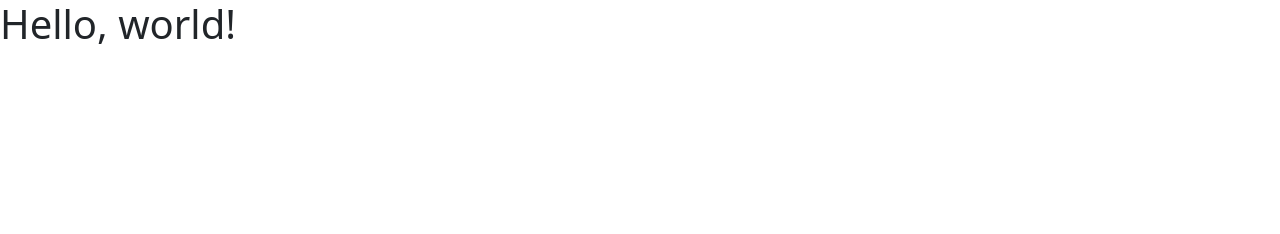
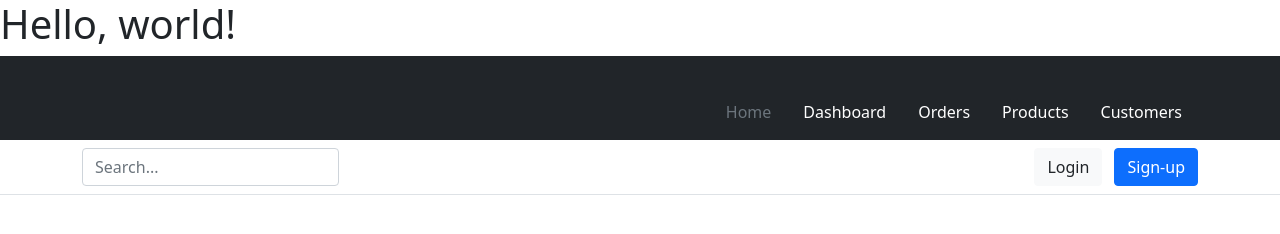
Before and after one commit to gary3500/garygavrilov.me, a plain HTML site: page index.html in a window 1280 px wide. Drawn offline with nearby package versions, Linux system fonts and the light colour scheme.

Commit message:
header was added

```diff
--- a/index.html
+++ b/index.html
@@ -13,6 +13,63 @@
   <body>
     <h1>Hello, world!</h1>
 
+    <header>
+        <div class="px-3 py-2 bg-dark text-white">
+          <div class="container">
+            <div class="d-flex flex-wrap align-items-center justify-content-center justify-content-lg-start">
+              <a href="/" class="d-flex align-items-center my-2 my-lg-0 me-lg-auto text-white text-decoration-none">
+                <svg class="bi me-2" width="40" height="32" role="img" aria-label="Bootstrap"><use xlink:href="#bootstrap"/></svg>
+              </a>
+
+              <ul class="nav col-12 col-lg-auto my-2 justify-content-center my-md-0 text-small">
+                <li>
+                  <a href="#" class="nav-link text-secondary">
+                    <svg class="bi d-block mx-auto mb-1" width="24" height="24"><use xlink:href="#home"/></svg>
+                    Home
+                  </a>
+                </li>
+                <li>
+                  <a href="#" class="nav-link text-white">
+                    <svg class="bi d-block mx-auto mb-1" width="24" height="24"><use xlink:href="#speedometer2"/></svg>
+                    Dashboard
+                  </a>
+                </li>
+                <li>
+                  <a href="#" class="nav-link text-white">
+                    <svg class="bi d-block mx-auto mb-1" width="24" height="24"><use xlink:href="#table"/></svg>
+                    Orders
+                  </a>
+                </li>
+                <li>
+                  <a href="#" class="nav-link text-white">
+                    <svg class="bi d-block mx-auto mb-1" width="24" height="24"><use xlink:href="#grid"/></svg>
+                    Products
+                  </a>
+                </li>
+                <li>
+                  <a href="#" class="nav-link text-white">
+                    <svg class="bi d-block mx-auto mb-1" width="24" height="24"><use xlink:href="#people-circle"/></svg>
+                    Customers
+                  </a>
+                </li>
+              </ul>
+            </div>
+          </div>
+        </div>
+        <div class="px-3 py-2 border-bottom mb-3">
+          <div class="container d-flex flex-wrap justify-content-center">
+            <form class="col-12 col-lg-auto mb-2 mb-lg-0 me-lg-auto">
+              <input type="search" class="form-control" placeholder="Search..." aria-label="Search">
+            </form>
+
+            <div class="text-end">
+              <button type="button" class="btn btn-light text-dark me-2">Login</button>
+              <button type="button" class="btn btn-primary">Sign-up</button>
+            </div>
+          </div>
+        </div>
+      </header>
+
     <!-- Optional JavaScript; choose one of the two! -->
 
     <!-- Option 1: Bootstrap Bundle with Popper -->
```
